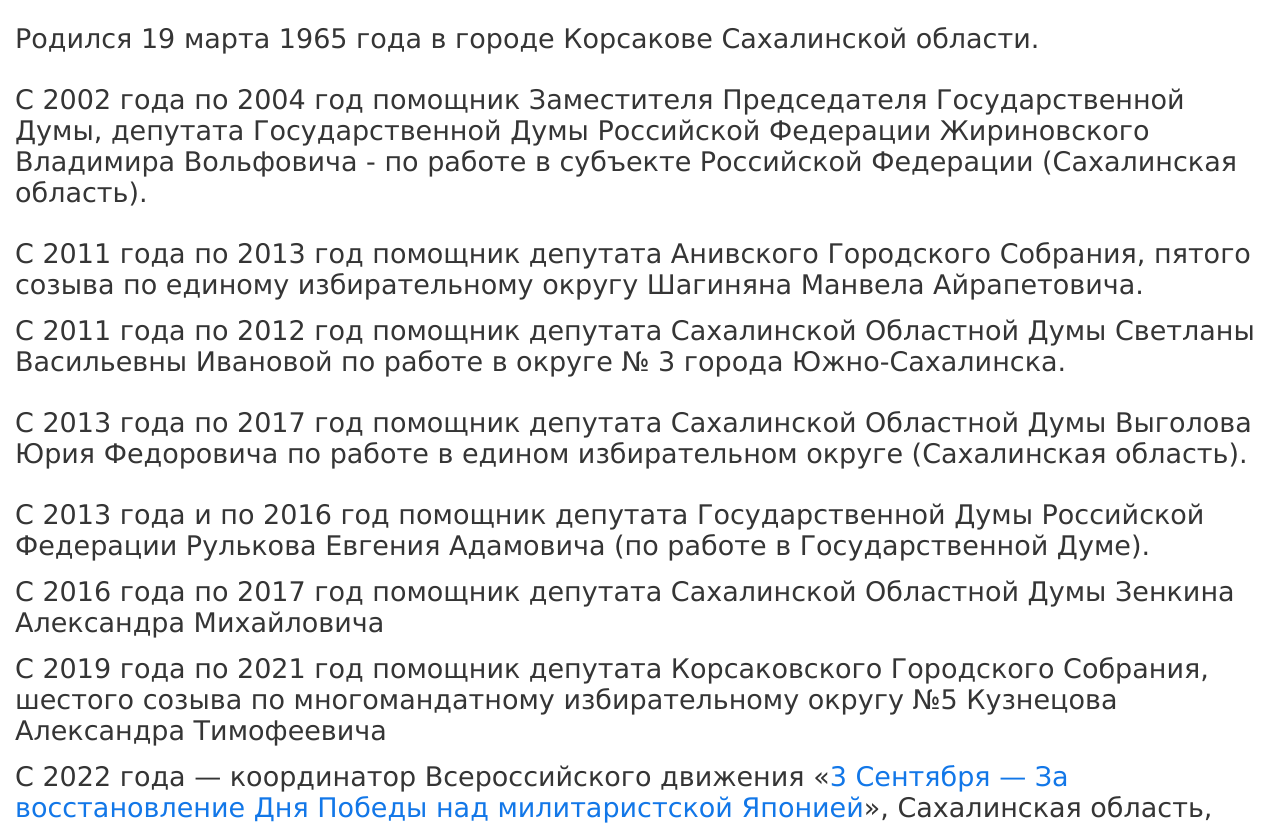
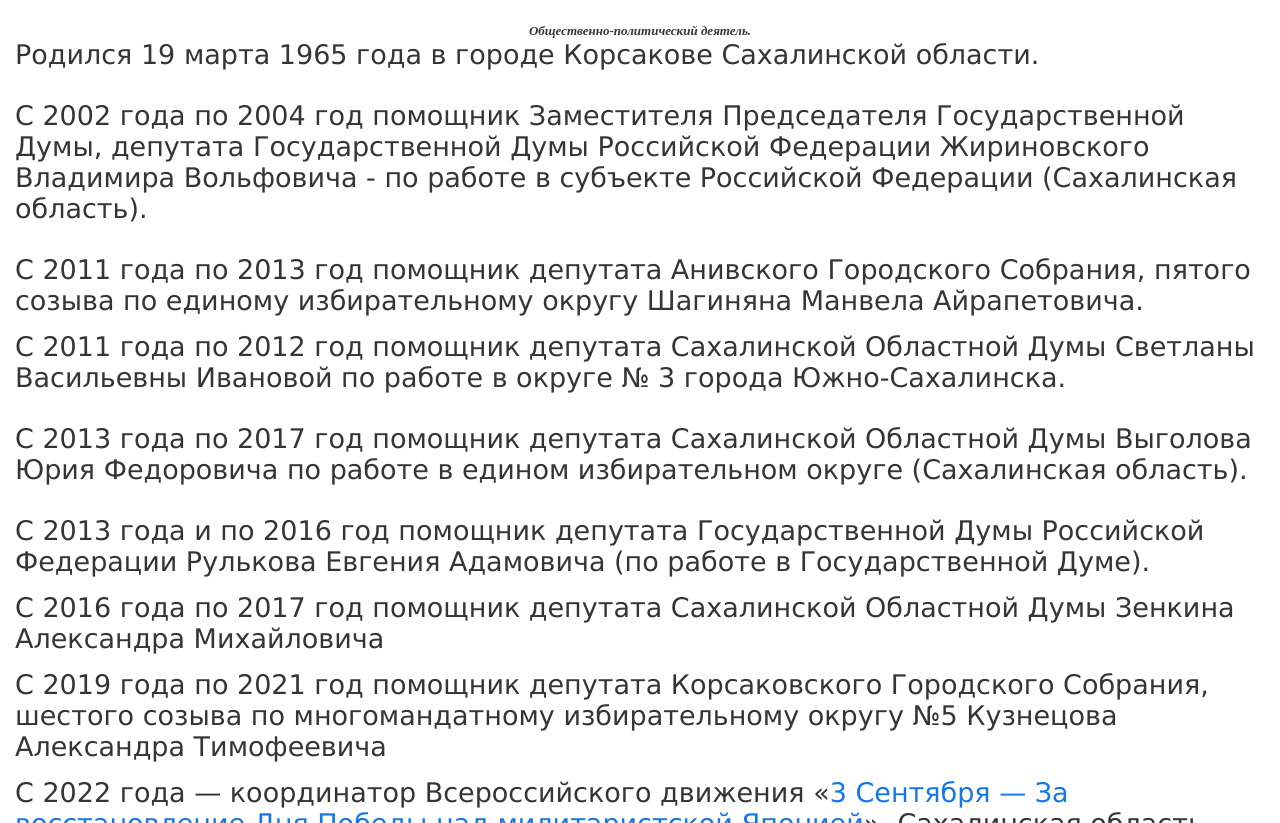
Before and after one commit to rybakov-aleksey/rybakov-aleksey.github.io, a plain HTML site: page index.html in a window 1280 px wide. Shown: the part 1109-1932 px from the top of the page. Drawn offline with nearby package versions, Linux system fonts and the light colour scheme.

Commit message:
Update index.html

```diff
--- a/index.html
+++ b/index.html
@@ -57,6 +57,7 @@
 		<br>
 		<br>Рыбаков Алексей Олегович</span>
 		<br><br></strong> </span>
+		<span style="font-family: 'Comfortaa'; vertical-align: baseline;"><em><strong>Общественно-политический деятель.</strong></em></span>
 		</div>
 		<div style="text-align: left;">
 			<span style="font-size: 27px;">Родился 19 марта 1965 года в городе Корсакове Сахалинской области.</span>
```
